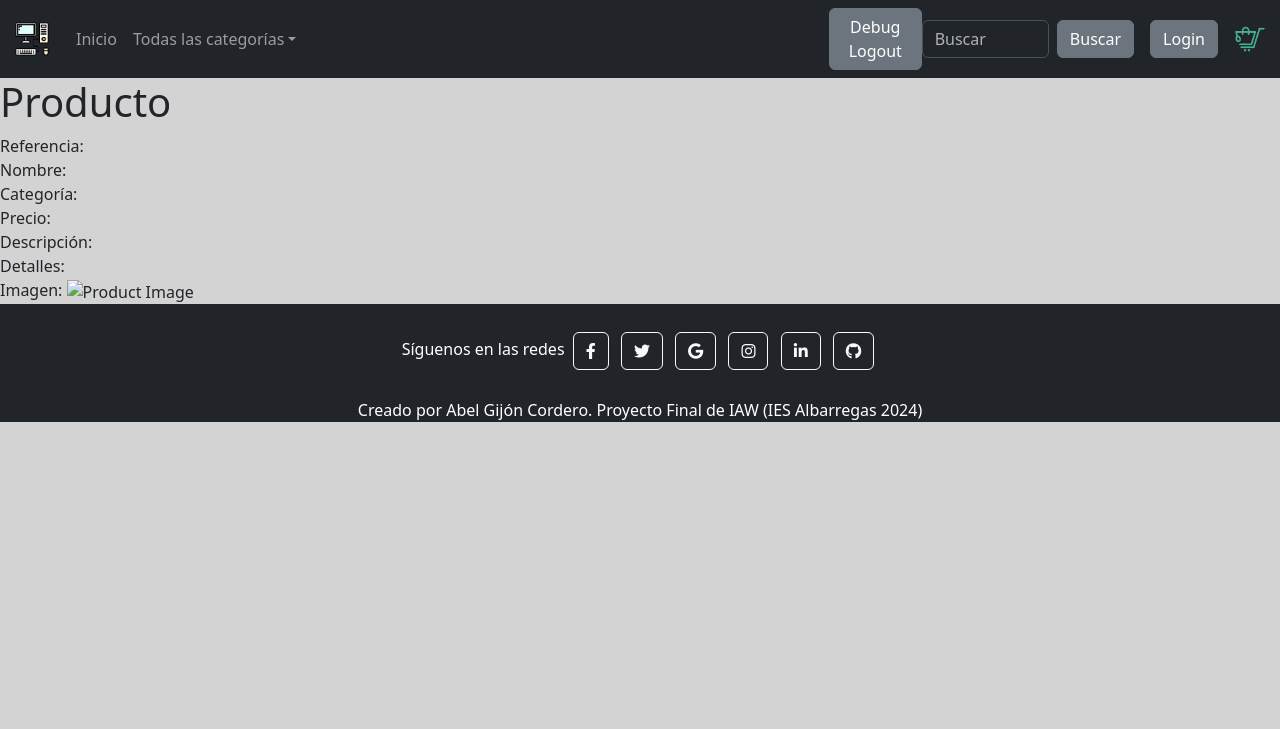
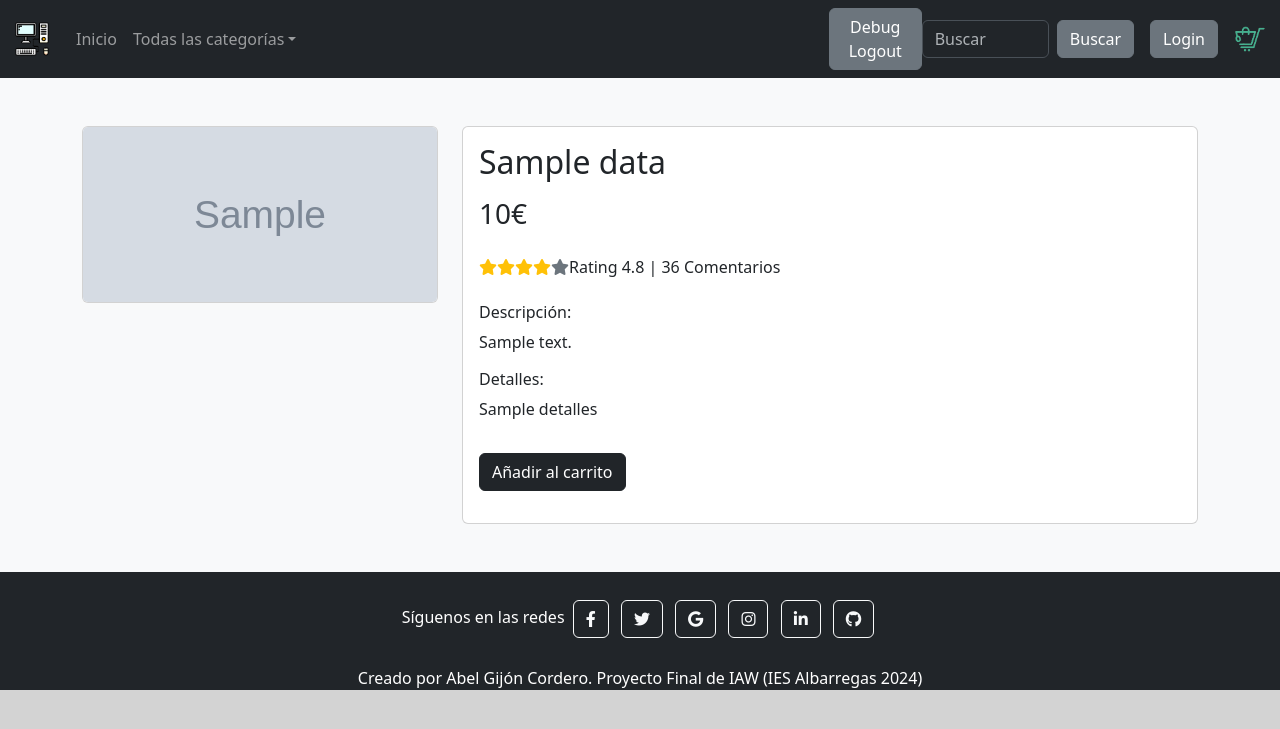
Before and after one commit to abelgc84/Proyecto_Final_IAW, a PHP site: template views/ShowOneProduct.php in a window 1280 px wide. Shown: the top 729 px of the page. Run offline with PHP 8.4, Linux system fonts and the light colour scheme; the template is opened without the code that fills it: most values are stand-ins (such as "Sample title", 1, 10 or a date in 2020); grey boxes marked "Sample" are stand-in pictures; data that the repository does not hold is empty; some libraries are stand-ins or nearby versions.

Commit message:
Funcionalidades Mínimas Implementadas

```diff
--- a/views/ShowOneProduct.php
+++ b/views/ShowOneProduct.php
@@ -1,32 +1,53 @@
 <?php
-print_r($data);
+    /**
+     * Controlador que añade un producto al carrito.
+     */
+    if ($_SERVER['REQUEST_METHOD'] == 'POST') {
+        require_once 'controllers/ProductController.php';
+        $controller = new ProductController();
+        $controller->addToCart();
+    }
+
+    echo "<section class=\"bg-light\">";
+        echo "<div class=\"container pb-5\">";
+            echo "<div class=\"row\">";
+                echo "<div class=\"col-lg-4 mt-5\">";
+                    echo "<div class=\"card mb-3\">";
+                        echo "<img class=\"card-img img-fluid\" src=\"" . $data['Imagen'] . "\">";
+                    echo "</div>";
+                echo "</div>";
+                echo "<div class=\"col-lg-8 mt-5\">";
+                    echo "<div class=\"card\">";
+                        echo "<div class=\"card-body\">";
+                            echo "<h1 class=\"h2\">" . $data['Nombre'] . "</h1>";
+                            echo "<p class=\"h3 py-2\">" . $data['Precio'] . "€</p>";
+                            // ADORNOS
+                            echo "<p class=\"py-2\">";
+                                echo "<i class=\"fa fa-star text-warning\"></i>";
+                                echo "<i class=\"fa fa-star text-warning\"></i>";
+                                echo "<i class=\"fa fa-star text-warning\"></i>";
+                                echo "<i class=\"fa fa-star text-warning\"></i>";
+                                echo "<i class=\"fa fa-star text-secondary\"></i>";
+                                echo "<span class=\"list-inline-item text-dark\">Rating 4.8 | 36 Comentarios</span>";
+                            echo "</p>";
+
+                            echo "<h6>Descripción:</h6>";
+                            echo "<p>" . $data['Descripción'] . "</p>";
+
+                            echo "<h6>Detalles:</h6>";
+                            echo "<ul class=\"list-unstyled pb-3\">";
+                                echo "<li>" . $data['Detalles'] . "</li>";
+                            echo "</ul>";
+                            echo "<div class=\"row pb-3\">";
+                                echo "<form method='post' action=''>";
+                                    echo "<input type='hidden' name='referencia' value='" . $data['Referencia'] . "'>";
+                                    echo "<button type='submit' name='addToCart' class='btn btn-dark'>Añadir al carrito</button>";
+                                echo "</form>";
+                            echo "</div>";
+                        echo "</div>";
+                    echo "</div>";
+                echo "</div>";
+            echo "</div>";
+        echo "</div>";
+    echo "</section>";
 ?>
-    <h1>Producto</h1>
-    <div>
-        <label>Referencia:</label>
-        <span id="referencia"></span>
-    </div>
-    <div>
-        <label>Nombre:</label>
-        <span id="nombre"></span>
-    </div>
-    <div>
-        <label>Categoría:</label>
-        <span id="categoria"></span>
-    </div>
-    <div>
-        <label>Precio:</label>
-        <span id="precio"></span>
-    </div>
-    <div>
-        <label>Descripción:</label>
-        <span id="descripcion"></span>
-    </div>
-    <div>
-        <label>Detalles:</label>
-        <span id="detalles"></span>
-    </div>
-    <div>
-        <label>Imagen:</label>
-        <img id="imagen" src="" alt="Product Image">
-    </div>
```
Also changed, not shown: views/ShowHeadPhones.php (+23 -2 lines), views/ShowKeyboard.php (+23 -2 lines), views/ShowMouse.php (+23 -2 lines).
